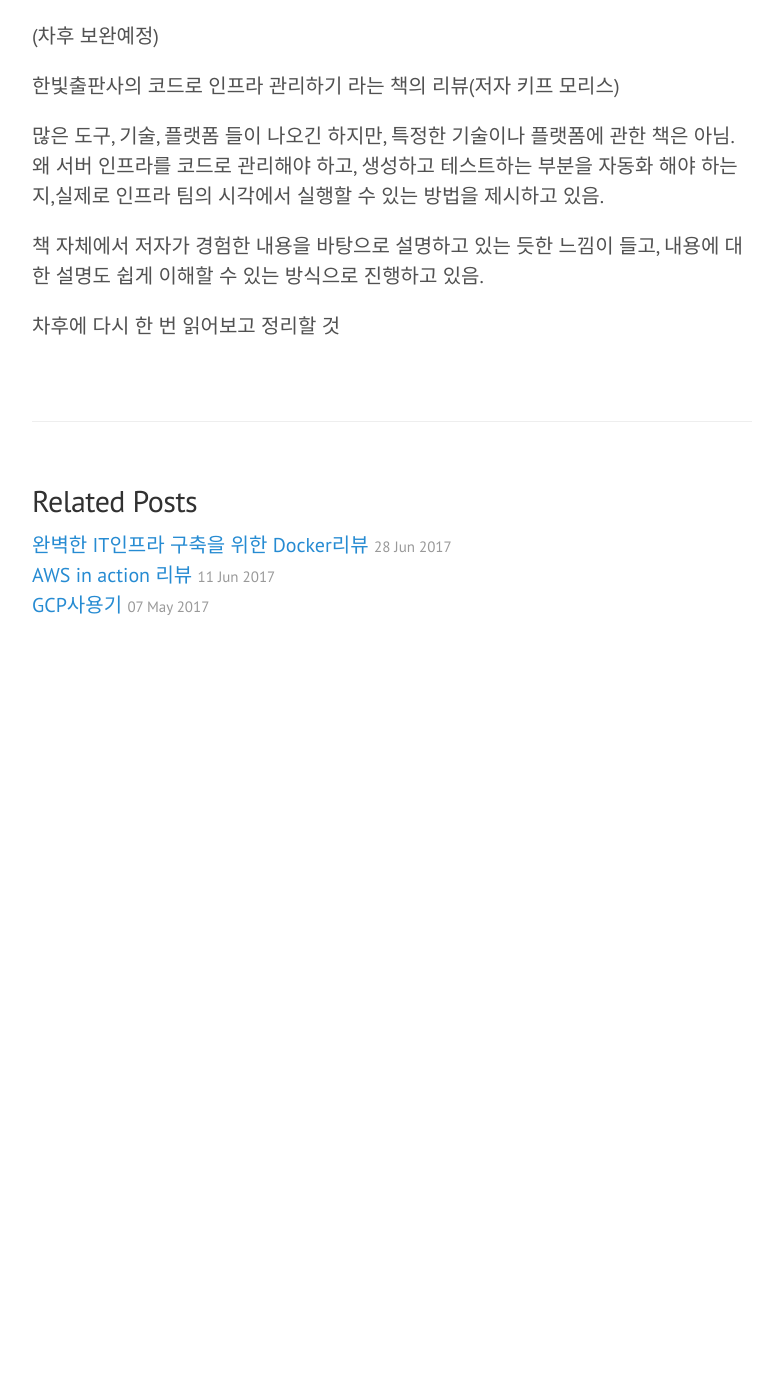
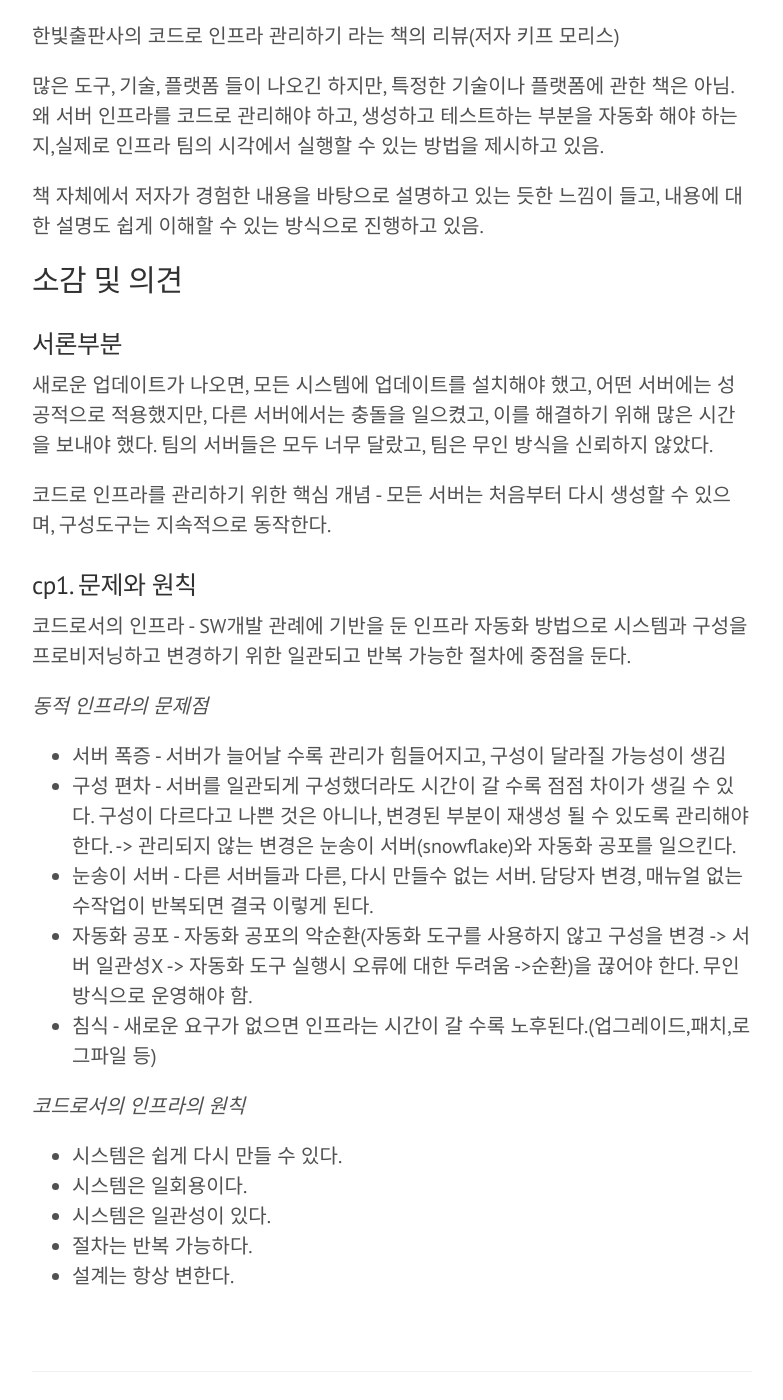
Before and after one commit to skaqud/skaqud.github.com, a Jekyll site: the page built from _posts/2017-06-19-Infra-as-a-Code-review.markdown, in a window 1280 px wide and 1400 px high, scrolled down 211 px. Shown: the whole window, without its empty margins (248-1031 px from the left). Built offline with Jekyll 4.4.1, drawn with Linux system fonts in a browser that asks for light colours; before the commit the page ends 900 px from its top, so only the background shows below that.

Commit message:
update posts

```diff
--- a/_posts/2017-06-19-Infra-as-a-Code-review.markdown
+++ b/_posts/2017-06-19-Infra-as-a-Code-review.markdown
@@ -7,12 +7,36 @@ tags:
 - Review
 ---
 
-(차후 보완예정)
-
 한빛출판사의 코드로 인프라 관리하기 라는 책의 리뷰(저자 키프 모리스)
 
 많은 도구, 기술, 플랫폼 들이 나오긴 하지만, 특정한 기술이나 플랫폼에 관한 책은 아님. 왜 서버 인프라를 코드로 관리해야 하고, 생성하고 테스트하는 부분을 자동화 해야 하는지,실제로 인프라 팀의 시각에서 실행할 수 있는 방법을 제시하고 있음.
 
 책 자체에서 저자가 경험한 내용을 바탕으로 설명하고 있는 듯한 느낌이 들고, 내용에 대한 설명도 쉽게 이해할 수 있는 방식으로 진행하고 있음.
 
-차후에 다시 한 번 읽어보고 정리할 것
+## 소감 및 의견
+
+### 서론부분
+
+새로운 업데이트가 나오면, 모든 시스템에 업데이트를 설치해야 했고, 어떤 서버에는 성공적으로 적용했지만, 다른 서버에서는 충돌을 일으켰고, 이를 해결하기 위해 많은 시간을 보내야 했다. 팀의 서버들은 모두 너무 달랐고, 팀은 무인 방식을 신뢰하지 않았다.
+
+코드로 인프라를 관리하기 위한 핵심 개념 - 모든 서버는 처음부터 다시 생성할 수 있으며, 구성도구는 지속적으로 동작한다.
+
+### cp1. 문제와 원칙
+
+코드로서의 인프라 - SW개발 관례에 기반을 둔 인프라 자동화 방법으로 시스템과 구성을 프로비저닝하고 변경하기 위한 일관되고 반복 가능한 절차에 중점을 둔다.
+
+*동적 인프라의 문제점*
+
+- 서버 폭증 - 서버가 늘어날 수록 관리가 힘들어지고, 구성이 달라질 가능성이 생김
+- 구성 편차 - 서버를 일관되게 구성했더라도 시간이 갈 수록 점점 차이가 생길 수 있다. 구성이 다르다고 나쁜 것은 아니나, 변경된 부분이 재생성 될 수 있도록 관리해야 한다. -> 관리되지 않는 변경은 눈송이 서버(snowflake)와 자동화 공포를 일으킨다.
+- 눈송이 서버 - 다른 서버들과 다른, 다시 만들수 없는 서버. 담당자 변경, 매뉴얼 없는 수작업이 반복되면 결국 이렇게 된다.
+- 자동화 공포 - 자동화 공포의 악순환(자동화 도구를 사용하지 않고 구성을 변경 -> 서버 일관성X -> 자동화 도구 실행시 오류에 대한 두려움 ->순환)을 끊어야 한다. 무인 방식으로 운영해야 함.
+- 침식 - 새로운 요구가 없으면 인프라는 시간이 갈 수록 노후된다.(업그레이드,패치,로그파일 등)
+
+*코드로서의 인프라의 원칙*
+
+- 시스템은 쉽게 다시 만들 수 있다.
+- 시스템은 일회용이다.
+- 시스템은 일관성이 있다.
+- 절차는 반복 가능하다.
+- 설계는 항상 변한다.
```
